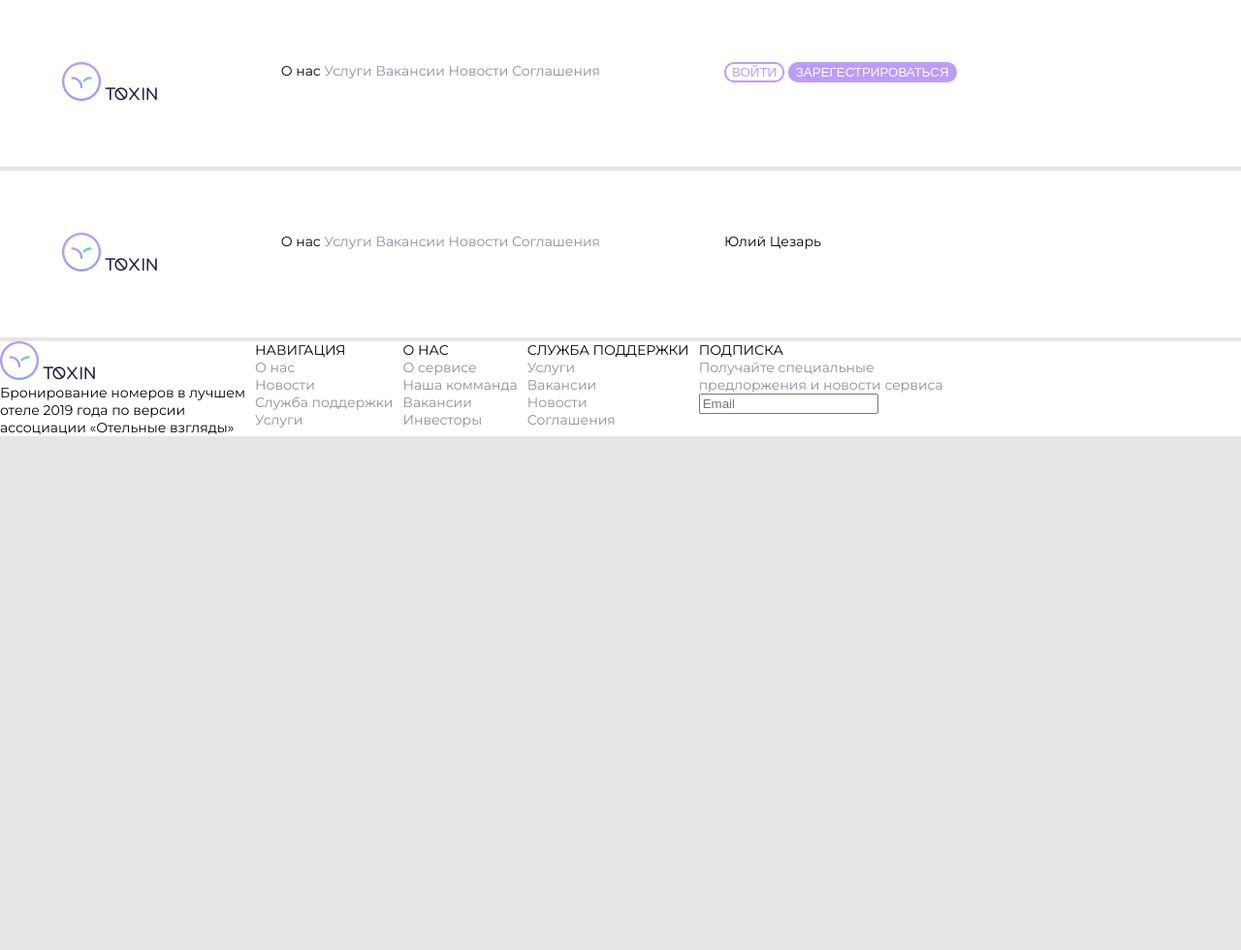
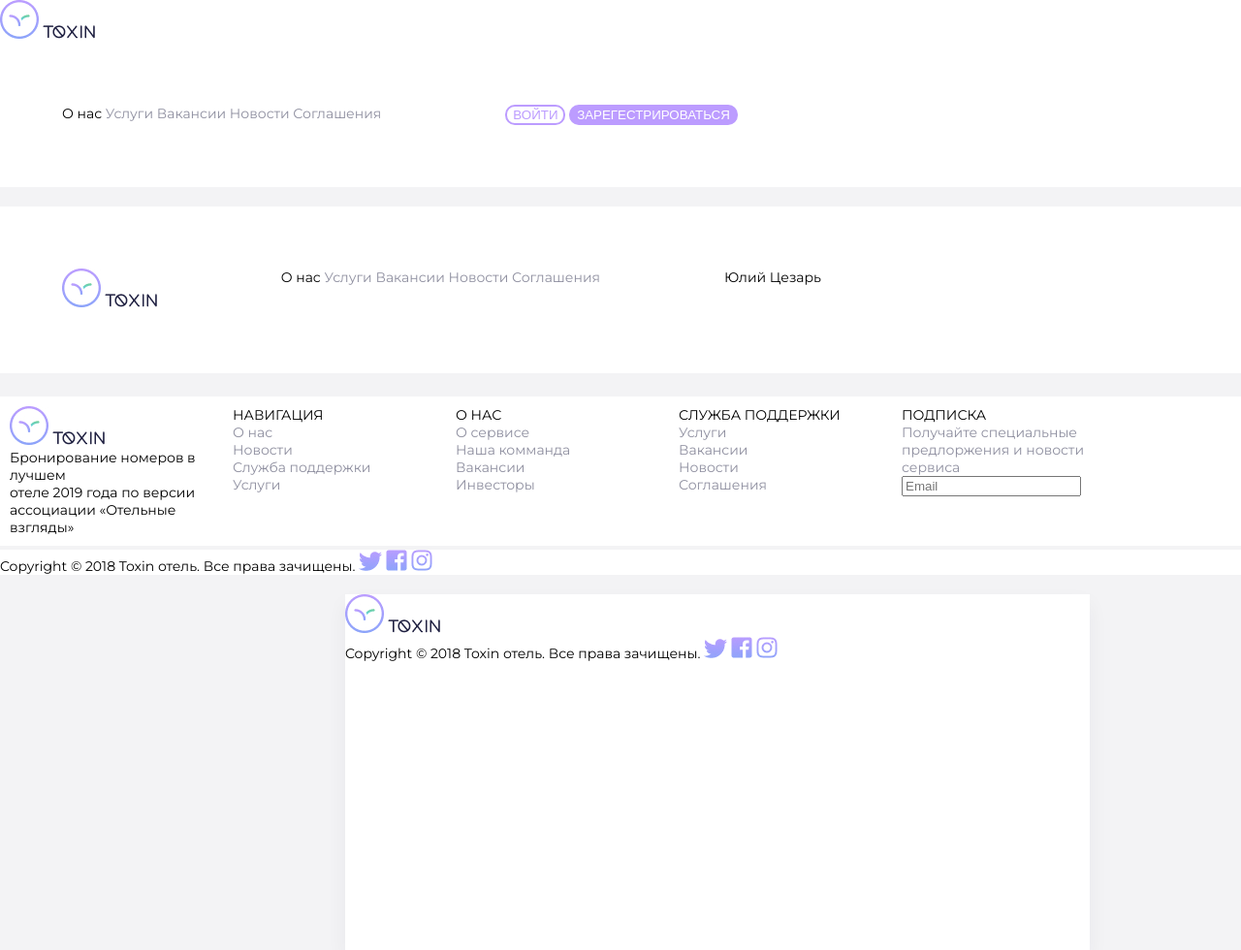
Before and after one commit to DmitriyDobrikov/FSD-Task-2, a plain HTML site: page UIkit/Headers&Footers/Headers&Footers.html in a window 1280 px wide. Shown: the whole page at 97% size. Before the commit the page ends 800 px from the top, so only its background shows below. Drawn offline with Linux system fonts and the light colour scheme.

Commit message:
Добавлены отдельные файлы стилей Footer Creative

```diff
--- a/UIkit/Headers&Footers/Headers&Footers.html
+++ b/UIkit/Headers&Footers/Headers&Footers.html
@@ -7,7 +7,8 @@
     <link rel="stylesheet" href="headerInit.css">
     <link rel="stylesheet" href="headerNotInit.css">
     <link rel="stylesheet" href="footerWidgets.css">
-    <link rel="stylesheet" href=".css">
+    <link rel="stylesheet" href="footerCreative.css">
+    <link rel="import" href="/footerWidgets.html">
 
   </head>
   <body>
@@ -19,9 +20,9 @@
 
       <div class="headerNotInit">
 
-        <div class="icon in">
-          <img src="Group.jpg">
-          <img src="TOXIN.jpg">
+        <div id="icon in">
+          <img src="imagines/Group.jpg">
+          <img src="imagines/TOXIN.jpg">
         </div>
 
 
@@ -47,9 +48,9 @@
 
 
       <div class="headerInit">
-        <div class="icon in">
-          <img src="Group.jpg">
-          <img src="TOXIN.jpg">
+        <div class="in">
+          <img src="imagines/Group.jpg">
+          <img src="imagines/TOXIN.jpg">
         </div>
 
 
@@ -72,8 +73,12 @@
 
 
 
-
-
+<!--
+      <script>
+        let link = document.querySelector('link[rel=import]');
+        let content = link.import.querySelector('#w');
+        document.body.appendChild(content.cloneNode(true));
+      </script> -->
 
 
 
@@ -81,8 +86,8 @@
 
       <div class="iconDown inFooter">
         <div class="icon">
-          <img src="Group.jpg">
-          <img src="TOXIN.jpg">
+          <img src="imagines/Group.jpg">
+          <img src="imagines/TOXIN.jpg">
         </div>
 
         <div>
@@ -135,6 +140,44 @@
 
       </div>
 
+      <div class="copyrightBar footerWidgets">
+        <span>Copyright © 2018 Toxin отель. Все права зачищены.</span>
+        <img src="imagines/twitter.jpg">
+        <img src="imagines/facebook.jpg">
+        <img src="imagines/instagram.jpg">
+      </div>
+
+
+
+
+
+
+
+
+
+
+
+
+
+      <div class="footerCreative">
+
+        <div id="footerCreativeIcon">
+          <img src="imagines/Group.jpg">
+          <img src="imagines/TOXIN.jpg">
+        </div>
+
+        <span>Copyright © 2018 Toxin отель. Все права зачищены.</span>
+        <img src="imagines/twitter.jpg">
+        <img src="imagines/facebook.jpg">
+        <img src="imagines/instagram.jpg">
+      </div>
+
+
+
+
+
+
+
 
 
 
@@ -150,14 +193,6 @@
 
 
 
-
-
-
-
-
-
-
-
     </main>
   </body>
 </html>
--- /dev/null
+++ b/UIkit/Headers&Footers/footerCreative.css
@@ -0,0 +1,9 @@
+.footerCreative {
+    background-color: white;
+    position: absolute;
+    width: 768px;
+    height: 367px;
+    left: 336px;
+    margin: 20px;
+    box-shadow: 0px 10px 20px rgba(31, 32, 65, 0.05);
+  }
--- a/UIkit/Headers&Footers/footerWidgets.css
+++ b/UIkit/Headers&Footers/footerWidgets.css
@@ -0,0 +1,16 @@
+.footerWidgets {
+    display: inline-block;
+    min-width: 100%;
+    background-color: white;
+    margin: 0;
+    padding: 0;
+  }
+
+  .fn {
+    display: flex;
+    flex-direction: column;
+  }
+
+  .copyrightBar {
+    display: block;
+  }
--- a/UIkit/Headers&Footers/headerInit.css
+++ b/UIkit/Headers&Footers/headerInit.css
@@ -0,0 +1,7 @@
+.headerInit {
+    display: inline-block;
+    min-width: 100%;
+    background-color: white;
+
+    margin-bottom: 20px;
+  }
--- a/UIkit/Headers&Footers/headerNotInit.css
+++ b/UIkit/Headers&Footers/headerNotInit.css
@@ -0,0 +1,23 @@
+.headerNotInit {
+  display: inline-block;
+  min-width: 100%;
+  background-color: white;
+  margin-bottom: 20px;
+  position: relative;
+  }
+
+  #registration {
+    border-radius: 10px;
+    border-color: #BC9CFF;
+    color: #BC9CFF;
+    background-color: white;
+    border-style: solid;
+  }
+
+  #login {
+    border-radius: 10px;
+    border-color: #BC9CFF;
+    color: white;
+    background-color: #BC9CFF;
+    border-style: solid;
+  }
--- a/UIkit/Headers&Footers/style.css
+++ b/UIkit/Headers&Footers/style.css
@@ -2,7 +2,7 @@
 
 body{
   font-family: "Montserrat",sans-serif;
-  background-color: #E5E5E5;
+  background-color: rgba(31, 32, 65, 0.05);
   font-size: 14px;
   margin: 0;
   padding: 0;
@@ -12,11 +12,6 @@ body{
   float: left;
   margin: 5%;
 
-}
-.inFooter {
-  float: left;
-  margin-right: 10px;
-  display: inline-block;
 }
 
 .green {
@@ -46,52 +41,8 @@ body{
   opacity: 5%;
 }
 
-#registration {
-  border-radius: 10px;
-  border-color: #BC9CFF;
-  color: #BC9CFF;
-  background-color: white;
-  border-style: solid;
-}
-
-#login {
-  border-radius: 10px;
-  border-color: #BC9CFF;
-  color: white;
-  background-color: #BC9CFF;
-  border-style: solid;
-}
-.fn {
-  display: flex;
-  flex-direction: column;
-}
-
 .inFooter {
   float: left;
-  margin-right: 10px;
+  margin: 10px;
+  width: 210px;
 }
-
-.footerWidgets {
-  display: inline-block;
-  min-width: 100%;
-  background-color: white;
-  margin: 0;
-  padding: 0;
-}
-
-.headerInit {
-  display: inline-block;
-  min-width: 100%;
-  background-color: white;
-  margin: 0;
-  padding: 0;
-}
-
-
-.headerNotInit {
-  display: inline-block;
-  min-width: 100%;
-  background-color: white;
-  margin: 0;
-  padding: 0;
-}
```
Also changed, not shown: UIkit/Headers&Footers/imagines/Group.jpg (renamed from UIkit/Headers&Footers/Group.jpg), UIkit/Headers&Footers/imagines/TOXIN.jpg (renamed from UIkit/Headers&Footers/TOXIN.jpg), UIkit/Headers&Footers/imagines/facebook.jpg (added), UIkit/Headers&Footers/imagines/instagram.jpg (added), UIkit/Headers&Footers/imagines/twitter.jpg (added).
